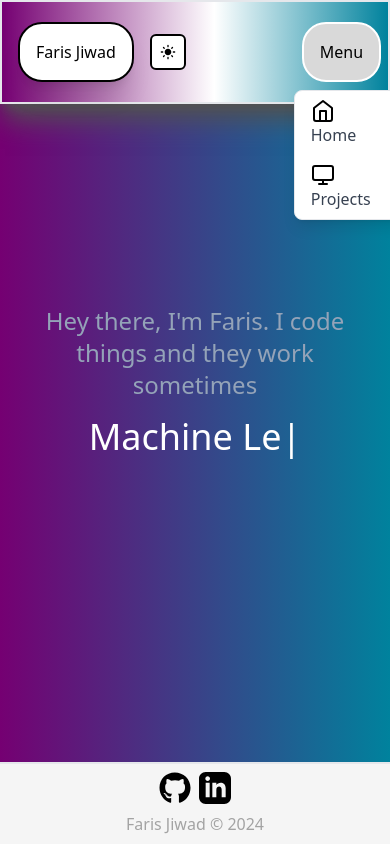
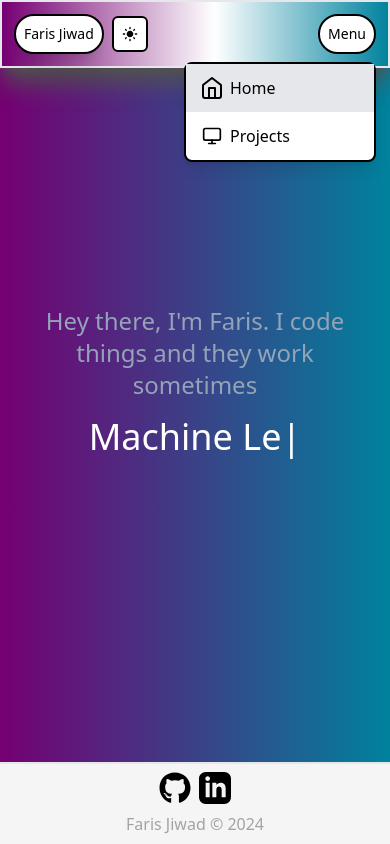
Before and after one commit to Ferriswheel09/ferriswheel09.github.io, a Next.js app: page / in a window 390 px wide. Both pictures are taken after a click on the button "Menu". Built offline with nearby package versions, Linux system fonts and the light colour scheme.

Commit message:
Updated to be more robust for mobile view

```diff
--- a/src/components/navbar.tsx
+++ b/src/components/navbar.tsx
@@ -13,23 +13,6 @@ export default function Navbar() {
   const [dropdownState, setDropdownState] = useState(false);
   const pathname = usePathname();
   const { theme } = useTheme();
-
-  // Use only pathname and hash to track navigation changes
-  useEffect(() => {
-    const handleRouteChange = () => {
-      setDropdownState(false);
-    };
-
-    // Close dropdown when pathname changes
-    handleRouteChange();
-
-    // Optional: Add event listener for hash changes if needed
-    window.addEventListener('hashchange', handleRouteChange);
-
-    return () => {
-      window.removeEventListener('hashchange', handleRouteChange);
-    };
-  }, [pathname]);
 
   const getThemeIcon = (key: string) => {
     switch (key) {
@@ -51,30 +34,40 @@ export default function Navbar() {
   ];
 
   return (
-    <header className="navbar w-full z-50 text-black fixed top-0 left-0 right-0 mx-auto h-36">
-      <div className={` ${theme === 'dark' ? 'bg-gradient-to-r from-grad-purp to-grad-blue via-black via-55% ' : 'bg-gradient-to-r from-grad-purp to-grad-blue via-white via-55% '}flex items-center justify-between mx-auto p-4 border-2 shadow-xl shadow-neutral-600 whitespace-nowrap`}>
-        <div className="flex flex-row items-center justify-center">
-          <div className={`${theme === 'dark' ? 'bg-black border-white ' : 'bg-white border-black'} border-2 rounded-3xl p-4 w-40 max-w-fit text-center shadow-xl`}>
-              <h1 className={`${theme === 'dark' ? 'text-white' : 'text-black'} font-medium`}>Faris Jiwad</h1>
+    <header className="navbar w-full z-50 text-black fixed top-0 left-0 right-0 mx-auto h-auto md:h-36">
+      <div className={`${theme === 'dark' ? 'bg-gradient-to-r from-grad-purp to-grad-blue via-black via-55% ' : 'bg-gradient-to-r from-grad-purp to-grad-blue via-white via-55% '} flex flex-wrap items-center justify-between mx-auto p-3 sm:p-4 border-2 shadow-xl shadow-neutral-600`}>
+        <div className="flex flex-row items-center space-x-2">
+          <div className={`${theme === 'dark' ? 'bg-black border-white ' : 'bg-white border-black'} border-2 rounded-3xl p-2 sm:p-4 w-auto text-center shadow-xl`}>
+            <h1 className={`${theme === 'dark' ? 'text-white' : 'text-black'} font-medium text-sm sm:text-base`}>Faris Jiwad</h1>
           </div>
-          <div className={` p-4 w-40`}>
+          <div className="w-auto">
             <ThemeSwitcher />
           </div>
         </div>
+
         {/* Dropdown menu for mobile screens */}
-        <div className="block md:hidden relative">
-          <button onClick={() => setDropdownState(!dropdownState)} className="transition bg-button-teal border-2 border-white rounded-3xl p-4 mx-2 hover:text-black hover:bg-slate-100 hover:shadow-xl">
+        <div className="block md:hidden relative mobile-menu-container">
+          <button
+            onClick={(e) => {
+              e.stopPropagation();
+              setDropdownState(!dropdownState);
+            }}
+            className={`${theme === 'dark' ? 'bg-black border-white text-white' : 'bg-white border-black text-black'}  border-2 rounded-3xl p-2 text-sm`}
+          >
             Menu
           </button>
-          <ul className={`${!dropdownState ? "hidden" : ""} absolute left-0 mt-2 w-48 bg-white shadow-lg border rounded-lg`}>
+          <ul className={`${!dropdownState ? "hidden" : ""} absolute right-0 mt-2 w-48 ${theme === 'dark' ? 'bg-black text-white border-white' : 'bg-white text-black border-black'} shadow-lg border-2 rounded-lg z-50`}>
             {navItems.map(item => (
               <li key={item.key}>
                 <Link
                   href={item.href}
-                  className="block px-4 py-2 text-gray-700 hover:bg-gray-200"
+                  className={`flex items-center gap-2 px-4 py-3 ${theme === 'dark' ? 'hover:bg-gray-800' : 'hover:bg-gray-200'} ${pathname === item.href ? (theme === 'dark' ? 'bg-gray-800' : 'bg-gray-200') : ''}`}
+                  onClick={() => setDropdownState(false)}
                 >
-                  {item.icon}
-                  {item.label}
+                  <span className="w-5 h-5 flex items-center justify-center">
+                    {item.icon}
+                  </span>
+                  <span>{item.label}</span>
                 </Link>
               </li>
             ))}
@@ -82,15 +75,15 @@ export default function Navbar() {
         </div>
 
         {/* Normal Menu for Regular Screens */}
-        <ul className="hidden font-medium md:flex flex-row justify-end pl-2 space-x-4 ">
+        <ul className="hidden font-medium md:flex flex-row justify-end pl-2 space-x-4">
           {navItems.map(item => (
-            <li key={item.key} >
+            <li key={item.key}>
               <Link
                 href={item.href}
-                className={`${theme === 'dark' ? 'bg-black border-white text-white' : 'bg-white border-black text-black'} transition flex flex-row space-x-2 border-2 max-w-32 min-w-fit border-white rounded-3xl p-4 mx-2  hover:shadow-xl hover:-translate-y-1 hover:scale-110`}
+                className={`${theme === 'dark' ? 'bg-black border-white text-white' : 'bg-white border-black text-black'} transition flex flex-row space-x-2 border-2 max-w-32 min-w-fit border-white rounded-3xl p-4 mx-2 hover:shadow-xl hover:-translate-y-1 hover:scale-110`}
               >
                 {item.icon}
-                <p className="">{item.label}</p>
+                <p>{item.label}</p>
               </Link>
             </li>
           ))}
```
Also changed, not shown: 5 other files (tests, documents, lock files or other folders).
